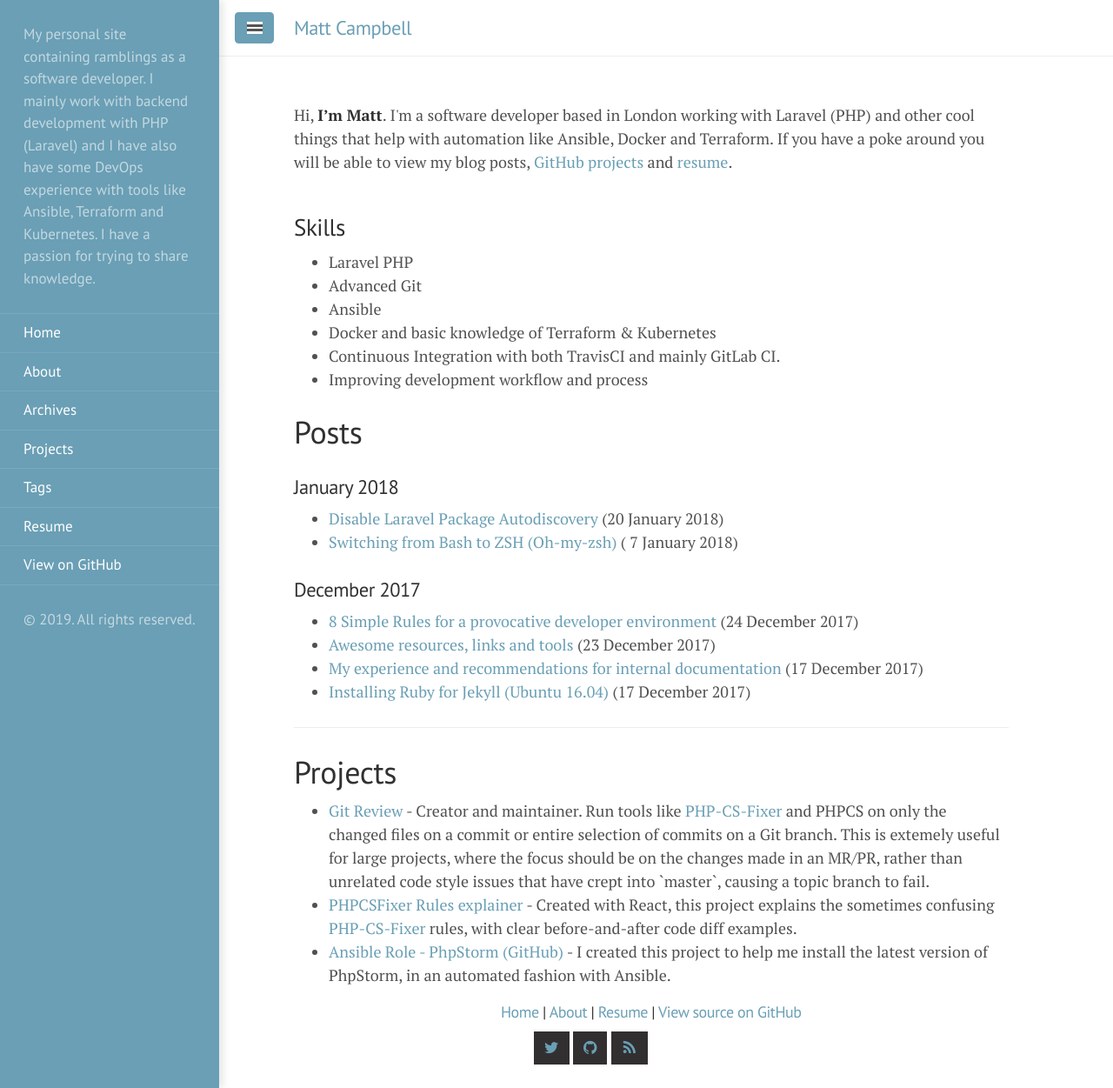
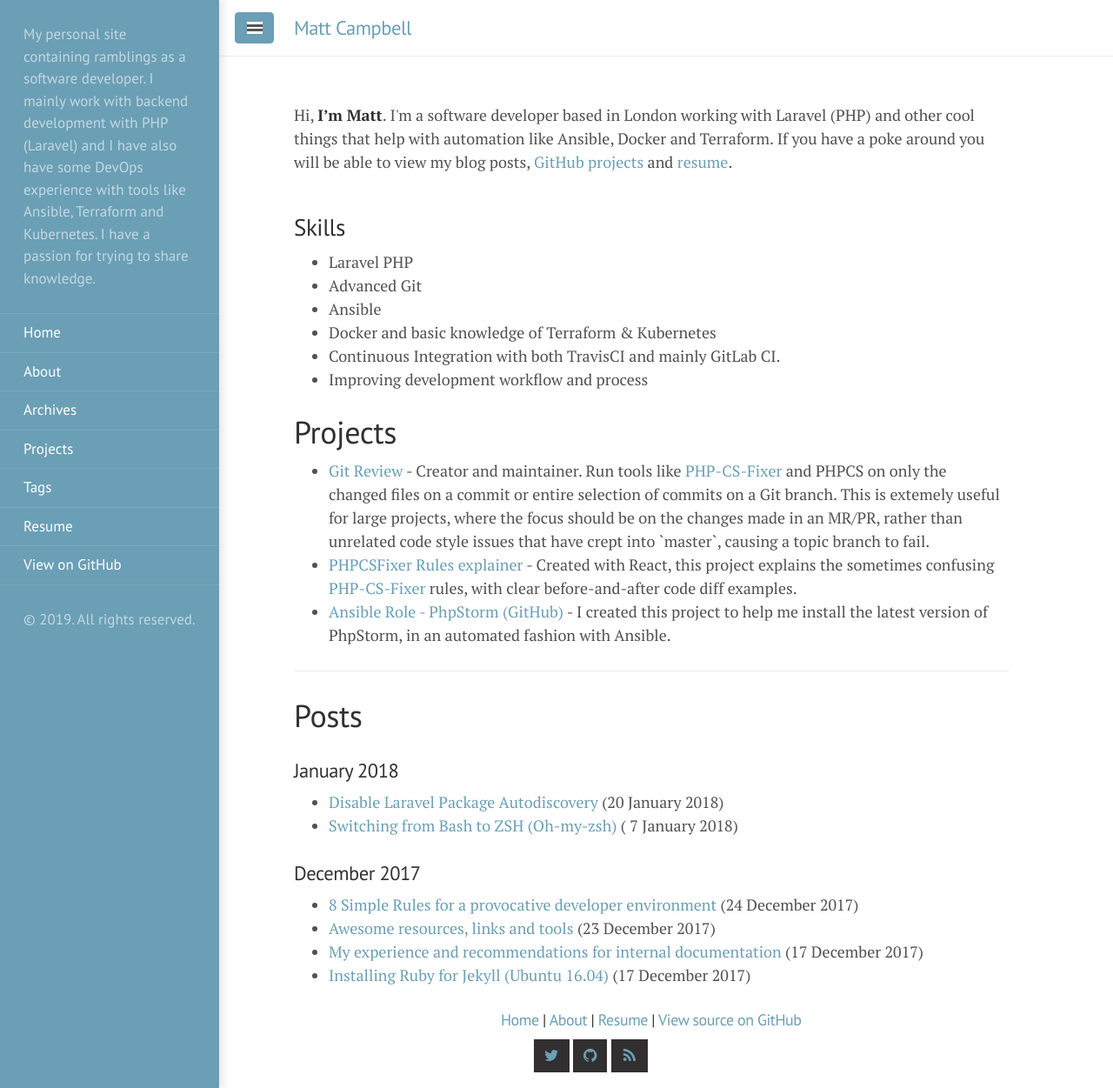
Before and after one commit to mcampbell508/mcampbell508.github.io, a Jekyll site: the page built from index.html, in a window 1280 px wide and 1251 px high. Shown: the whole window at 87% size. Built offline with Jekyll 4.4.1, drawn with Linux system fonts in a browser that asks for light colours; nearby versions of some CDN libraries; the list of posts is cut into pages by our own code; part of the change alters nothing that is shown.

```diff
--- a/index.html
+++ b/index.html
@@ -20,6 +20,16 @@ be able to view my blog posts, <a href="https://github.com/mcampbell508">GitHub
     <li>Improving development workflow and process</li>
 </ul>
 
+<h1>Projects</h1>
+<ul>
+    <li><a href="https://theshopworks.gitlab.io/git-review/">Git Review</a> - Creator and maintainer. Run tools like <a href="https://github.com/FriendsOfPHP/PHP-CS-Fixer">PHP-CS-Fixer</a> and PHPCS on only the changed files on a
+    commit or entire selection of commits on a Git branch. This is extemely useful for large projects, where the focus should be on the changes made in an MR/PR, rather than unrelated code style issues that have crept into `master`, causing a topic branch to fail.</li>
+    <li><a href="https://mcampbell508.github.io/phpcsfixer-rules/">PHPCSFixer Rules explainer</a> - Created with React, this project explains the sometimes confusing <a href="https://github.com/FriendsOfPHP/PHP-CS-Fixer">PHP-CS-Fixer</a> rules, with clear before-and-after code diff examples.</li>
+    <li><a href="https://mcampbell508.github.io/ansible-role-phpstorm">Ansible Role - PhpStorm (GitHub)</a> - I created this project to help me install the latest version of PhpStorm, in an automated fashion with Ansible.</li>
+</ul>
+
+<hr />
+
 <h1>Posts</h1>
 <div class="posts">
     {% for post in site.posts %}
@@ -34,13 +44,3 @@ be able to view my blog posts, <a href="https://github.com/mcampbell508">GitHub
      {% endfor %}
 </div>
 <h3>{{ post.date | date: '%B %Y' }}</h3>
-
-<hr />
-
-<h1>Projects</h1>
-<ul>
-    <li><a href="https://theshopworks.gitlab.io/git-review/">Git Review</a> - Creator and maintainer. Run tools like <a href="https://github.com/FriendsOfPHP/PHP-CS-Fixer">PHP-CS-Fixer</a> and PHPCS on only the changed files on a
-    commit or entire selection of commits on a Git branch. This is extemely useful for large projects, where the focus should be on the changes made in an MR/PR, rather than unrelated code style issues that have crept into `master`, causing a topic branch to fail.</li>
-    <li><a href="https://mcampbell508.github.io/phpcsfixer-rules/">PHPCSFixer Rules explainer</a> - Created with React, this project explains the sometimes confusing <a href="https://github.com/FriendsOfPHP/PHP-CS-Fixer">PHP-CS-Fixer</a> rules, with clear before-and-after code diff examples.</li>
-    <li><a href="https://mcampbell508.github.io/ansible-role-phpstorm">Ansible Role - PhpStorm (GitHub)</a> - I created this project to help me install the latest version of PhpStorm, in an automated fashion with Ansible.</li>
-</ul>
```
